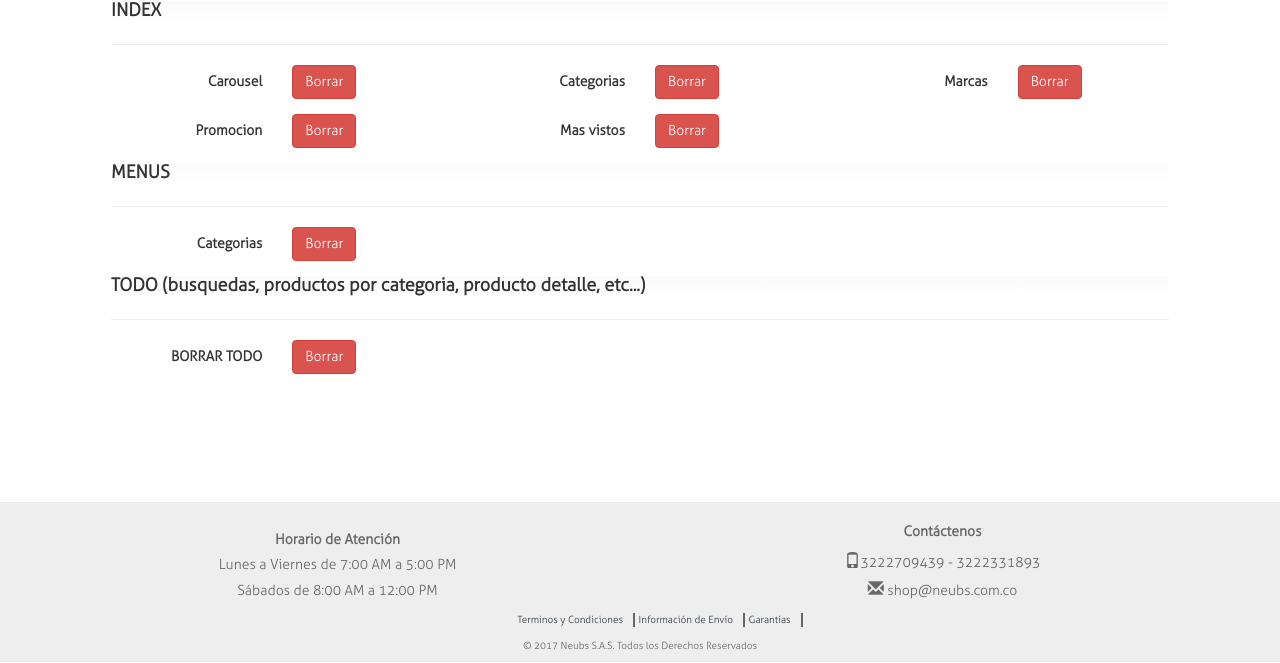
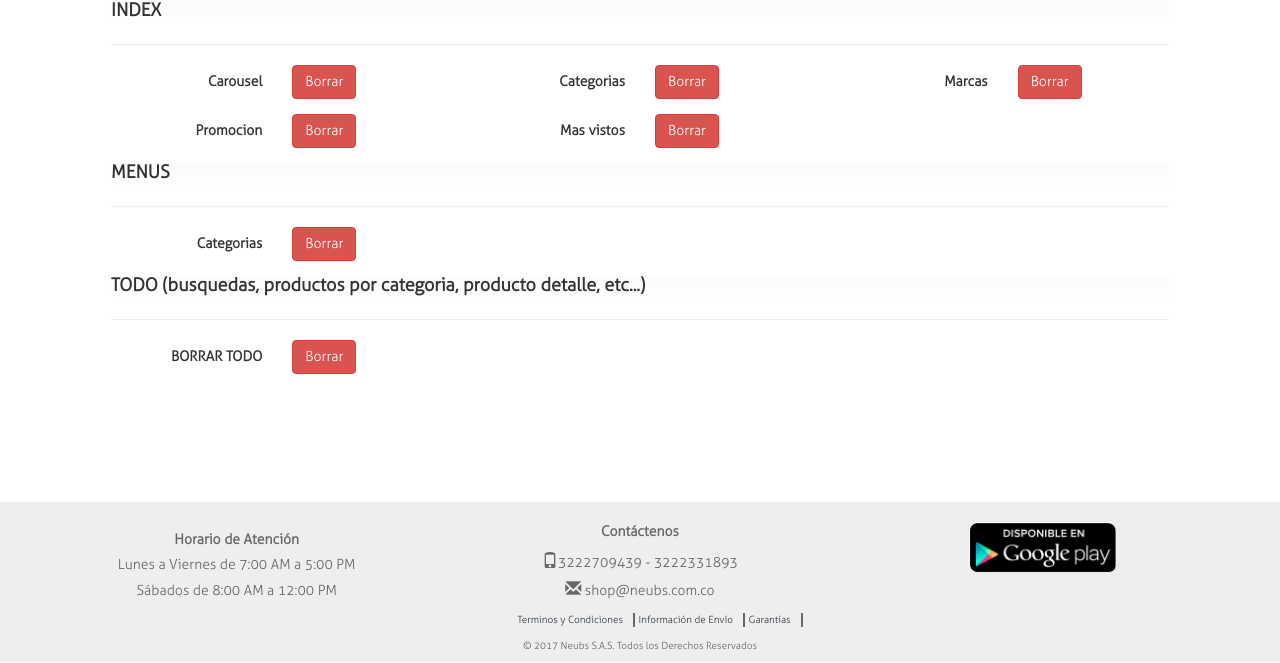
Before and after one commit to bikerlfh/ShopNeubs, a Django app: a page that uses templates/footer.html in a window 1280 px wide. Shown: the part 276-939 px from the top of the page. Run offline with Django 3.2, Linux system fonts and the light colour scheme; the visitor is signed in with stand-in values (Sample User, id 1); some libraries are stand-ins or nearby versions.

Commit message:
Googleplay

```diff
--- a/templates/footer.html
+++ b/templates/footer.html
@@ -1,15 +1,21 @@
+{% load staticfiles %}
 <footer class="text-center">
     <div class="container-fluid" style="padding-bottom: 0px;">
         <div class="row">
-            <div class="col-lg-6 col-md-6 col-sm-6 col-xs-12">
+            <div class="col-lg-4 col-md-4 col-sm-4 col-xs-12">
                 <h5><b>Horario de Atención</b></h5>
                 <h5>Lunes a Viernes de 7:00 AM a 5:00 PM </h5>
                 <h5> Sábados de 8:00 AM a 12:00 PM </h5>
             </div>
-            <div class="col-lg-6 col-md-6 col-sm-6 col-xs-12">
+            <div class="col-lg-4 col-md-4 col-sm-4 col-xs-6">
                 <p class="text-center"><b>Contáctenos</b></p>
                 <h5><span class="glyphicon glyphicon-phone icon "></span>3222709439 - 3222331893</h5>
                 <h5><span class="glyphicon glyphicon-envelope icon"></span> shop@neubs.com.co</h5>
+            </div>
+            <div class="col-lg-4 col-md-4 col-sm-4 col-xs-6">
+                <a target="_blank" style="cursor: pointer" href="https://play.google.com/store/apps/details?id=co.com.neubs.shopneubs">
+                    <img style="width: 150px; margin: auto" src="{% static 'img/google_play_badges.png' %}" class="img-responsive">
+                </a>
             </div>
         </div>
         <div class="row">
```
Also changed, not shown: static/img/google_play_badges.png (added).
